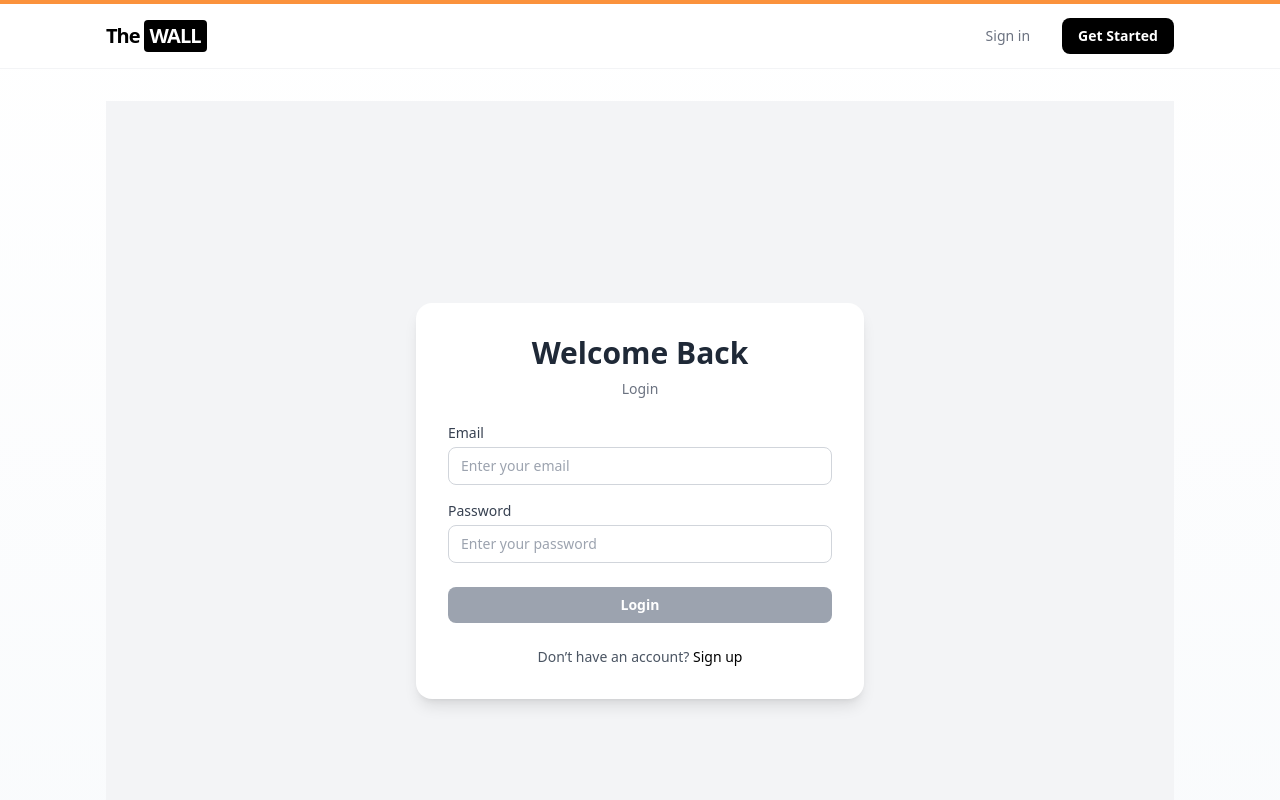
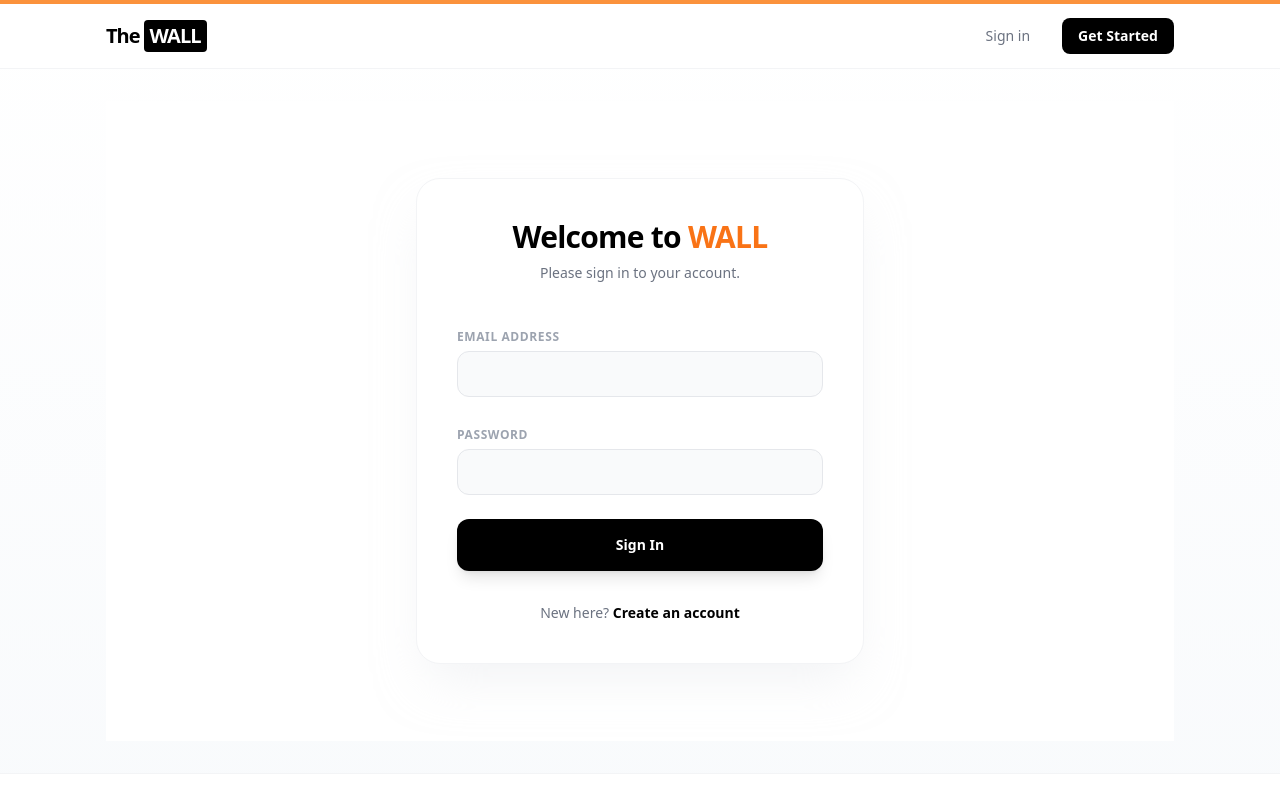
Before and after one commit to venkatsaikondra/NEXT_AUTH, a Next.js app: page /login in a window 1280 px wide. Shown: the top 800 px of the page. Built offline with nearby package versions, Linux system fonts and the light colour scheme.

Commit message:
resolved signup issues

```diff
--- a/app/api/users/login/route.ts
+++ b/app/api/users/login/route.ts
@@ -1,71 +1,46 @@
-export const runtime = "nodejs";
-
 import { connect } from "@/dbConfig/dbConfig";
 import User from "@/models/userModel";
 import { NextRequest, NextResponse } from "next/server";
 import bcryptjs from "bcryptjs";
 import jwt from "jsonwebtoken";
 
-connect();
-
 export async function POST(request: NextRequest) {
   try {
+    await connect();
     const { email, password } = await request.json();
 
-    // 1️⃣ Check if user exists
+    // Check if user exists
     const user = await User.findOne({ email });
     if (!user) {
-      return NextResponse.json(
-        { error: "User does not exist" },
-        { status: 400 }
-      );
+      return NextResponse.json({ error: "User does not exist" }, { status: 400 });
     }
 
-    // 2️⃣ Check password
-    const validPassword = await bcryptjs.compare(
-      password,
-      user.password
-    );
-
+    // Validate password
+    const validPassword = await bcryptjs.compare(password, user.password);
     if (!validPassword) {
-      return NextResponse.json(
-        { error: "Invalid password" },
-        { status: 400 }
-      );
+      return NextResponse.json({ error: "Invalid password" }, { status: 400 });
     }
 
-    // 3️⃣ Create token payload
-    const tokenData = {
-      id: user._id,
-      username: user.username,
-      email: user.email,
-    };
+    // Create token data
+    const tokenData = { id: user._id, username: user.username, email: user.email };
 
-    // 4️⃣ Sign JWT
-    const token = jwt.sign(
-      tokenData,
-      process.env.JWT_SECRET_KEY!,
-      { expiresIn: "1h" }
-    );
+    // Create token
+    const token = await jwt.sign(tokenData, process.env.TOKEN_SECRET!, { expiresIn: "1d" });
 
-    // 5️⃣ Create response AND RETURN IT ✅
     const response = NextResponse.json({
       message: "Login successful",
       success: true,
     });
 
+    // Set cookie
     response.cookies.set("token", token, {
       httpOnly: true,
-      sameSite: "lax",
-      secure: process.env.NODE_ENV === "production",
-      path: "/",
+      secure: process.env.NODE_ENV === "production"
     });
 
-    return response; // 🔥 THIS WAS MISSING
+    return response;
+
   } catch (error: any) {
-    return NextResponse.json(
-      { error: error.message },
-      { status: 500 }
-    );
+    return NextResponse.json({ error: error.message }, { status: 500 });
   }
 }
--- a/app/login/page.tsx
+++ b/app/login/page.tsx
@@ -1,111 +1,73 @@
-"use client";
+"use client"
+import React, { useState } from "react"
+import Link from "next/link"
+import axios from "axios"
+import { useRouter } from "next/navigation"
+import { toast } from "react-hot-toast"
 
-import React, { useEffect, useState } from "react";
-import Link from "next/link";
-import axios from "axios";
-import { useRouter } from "next/navigation";
-import toast from "react-hot-toast";
+export default function LoginPage() {
+  const router = useRouter()
+  const [user, setUser] = useState({ email: "", password: "" })
+  const [loading, setLoading] = useState(false)
 
-const Login = () => {
-  const router = useRouter();
-
-  const [user, setUser] = useState({
-    email: "",
-    password: "",
-  });
-
-  const [buttonDisabled, setButtonDisabled] = useState(true);
-  const [loading, setLoading] = useState(false);
-
-  const onLogin = async () => {
+  const onLogin = async (e: React.FormEvent) => {
+    e.preventDefault()
     try {
-      setLoading(true);
-
-      const response = await axios.post("/api/users/login", user);
-      console.log("Login success", response.data);
-
-      toast.success("Login successful");
-      router.push("/profile");
+      setLoading(true)
+      const response = await axios.post("/api/users/login", user)
+      toast.success("Login successful!")
+      router.push("/profile") // Redirect to profile or dashboard
     } catch (error: any) {
-      console.log("Login failed", error?.response?.data || error.message);
-      toast.error(error?.response?.data?.error || "Login failed");
+      toast.error(error.response?.data?.error || "Invalid credentials")
     } finally {
-      setLoading(false);
+      setLoading(false)
     }
-  };
-
-  useEffect(() => {
-    if (user.email && user.password) {
-      setButtonDisabled(false);
-    } else {
-      setButtonDisabled(true);
-    }
-  }, [user]);
+  }
 
   return (
-    <div className="flex min-h-screen items-center justify-center bg-gray-100 px-4">
-      <div className="w-full max-w-md rounded-2xl bg-white p-8 shadow-lg">
-        <h1 className="mb-2 text-center text-3xl font-bold text-gray-800">
-          Welcome Back
-        </h1>
+    <div className="flex min-h-[80vh] items-center justify-center bg-white px-4">
+      <div className="w-full max-w-md rounded-3xl border border-gray-100 bg-white p-10 shadow-2xl shadow-gray-200/50">
+        <div className="mb-10 text-center">
+          <h1 className="text-3xl font-bold tracking-tight text-black">Welcome to <span className="text-orange-500">WALL</span></h1>
+          <p className="mt-2 text-sm text-gray-500">Please sign in to your account.</p>
+        </div>
 
-        <p className="mb-6 text-center text-sm text-gray-500">
-          {loading ? "Processing..." : "Login"}
-        </p>
-
-        <div className="flex flex-col gap-4">
-          {/* Email */}
+        <form onSubmit={onLogin} className="space-y-6">
           <div>
-            <label className="mb-1 block text-sm font-medium text-gray-700">
-              Email
-            </label>
+            <label className="text-xs font-semibold uppercase tracking-wider text-gray-400">Email Address</label>
             <input
               type="email"
               value={user.email}
               onChange={(e) => setUser({ ...user, email: e.target.value })}
-              placeholder="Enter your email"
-              className="w-full rounded-lg border border-gray-300 px-3 py-2 text-sm focus:border-black focus:outline-none text-black"
+              className="mt-1 w-full rounded-xl border border-gray-200 bg-gray-50 px-4 py-3 text-sm text-black outline-none transition-all focus:border-orange-400 focus:bg-white focus:ring-4 focus:ring-orange-100"
+              required
             />
           </div>
 
-          {/* Password */}
           <div>
-            <label className="mb-1 block text-sm font-medium text-gray-700">
-              Password
-            </label>
+            <label className="text-xs font-semibold uppercase tracking-wider text-gray-400">Password</label>
             <input
               type="password"
               value={user.password}
               onChange={(e) => setUser({ ...user, password: e.target.value })}
-              placeholder="Enter your password"
-              className="w-full rounded-lg border border-gray-300 px-3 py-2 text-sm focus:border-black focus:outline-none text-black"
+              className="mt-1 w-full rounded-xl border border-gray-200 bg-gray-50 px-4 py-3 text-sm text-black outline-none transition-all focus:border-orange-400 focus:bg-white focus:ring-4 focus:ring-orange-100"
+              required
             />
           </div>
 
-          {/* Button */}
           <button
-            onClick={onLogin}
-            disabled={buttonDisabled || loading}
-            className={`mt-2 rounded-lg px-4 py-2 text-sm font-semibold text-white transition
-              ${
-                buttonDisabled || loading
-                  ? "bg-gray-400 cursor-not-allowed"
-                  : "bg-black hover:bg-gray-800"
-              }`}
+            type="submit"
+            disabled={loading}
+            className="w-full rounded-xl bg-black py-4 text-sm font-bold text-white shadow-lg transition-all hover:bg-zinc-800 active:scale-[0.98] disabled:bg-gray-200"
           >
-            {loading ? "Logging in..." : "Login"}
+            {loading ? "Verifying..." : "Sign In"}
           </button>
-        </div>
+        </form>
 
-        <p className="mt-6 text-center text-sm text-gray-600">
-          Don’t have an account?{" "}
-          <Link href="/signup" className="font-medium text-black hover:underline">
-            Sign up
-          </Link>
+        <p className="mt-8 text-center text-sm text-gray-500">
+          New here? <Link href="/signup" className="font-bold text-black hover:text-orange-600">Create an account</Link>
         </p>
       </div>
     </div>
-  );
-};
-
-export default Login;
+  )
+}
```
